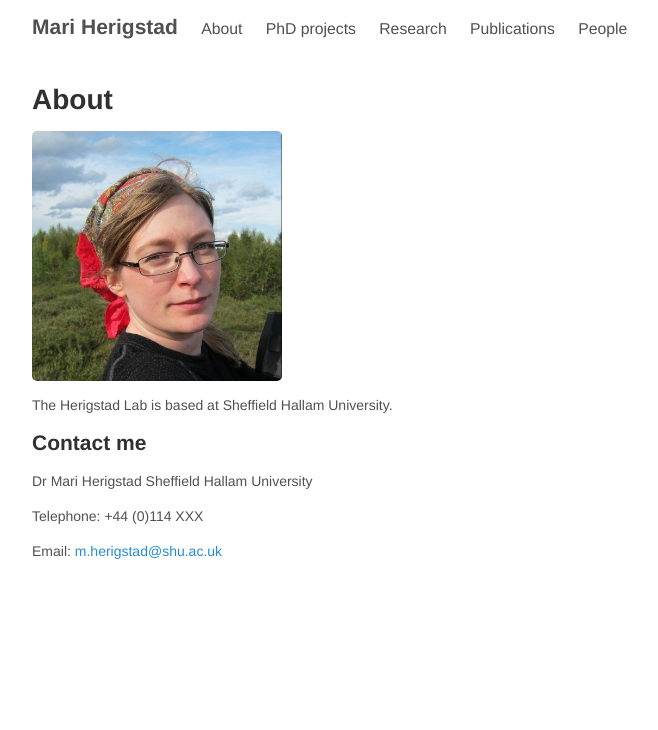
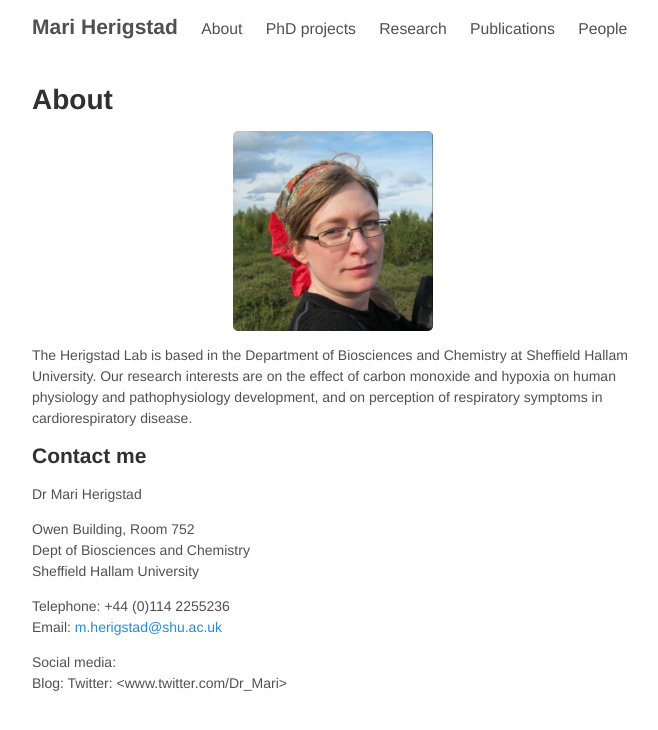
Before and after one commit to mariherigstad/mariherigstad.github.io, a Jekyll site: the page built from about.md, in a window 1280 px wide. Shown: the top 730 px of the page, without its empty margins (307-965 px from the left). Built offline with Jekyll 4.4.1, drawn with Linux system fonts in a browser that asks for light colours.

Commit message:
Update about.md

```diff
--- a/about.md
+++ b/about.md
@@ -3,17 +3,22 @@ layout: page
 title: About
 redirect_from: "/"
 ---
-
-<img src="/assets/mariherigstadportrait.jpg" alt="Mari Herigstad" align="middle" style="width: 250px;"/>
-
-The Herigstad Lab is based at Sheffield Hallam University.
-
+<p align="center">
+<img src="/assets/mariherigstadportrait.jpg" alt="Mari Herigstad" align="middle" style="width: 200px;"/>
+</p>
+The Herigstad Lab is based in the Department of Biosciences and Chemistry at Sheffield Hallam University. Our research interests are on the effect of carbon monoxide and hypoxia on human physiology and pathophysiology development, and on perception of respiratory symptoms in cardiorespiratory disease.
 
 ## Contact me
 
 Dr Mari Herigstad
+
+Owen Building, Room 752 <br>
+Dept of Biosciences and Chemistry <br>
 Sheffield Hallam University
 
-Telephone: +44 (0)114 XXX
+Telephone: +44 (0)114 2255236<br>
+Email: <m.herigstad@shu.ac.uk>
 
-Email: <m.herigstad@shu.ac.uk>
+Social media: <br>
+Blog: <www.mariherigstad.wordpress.com>
+Twitter: <www.twitter.com/Dr_Mari>
```
